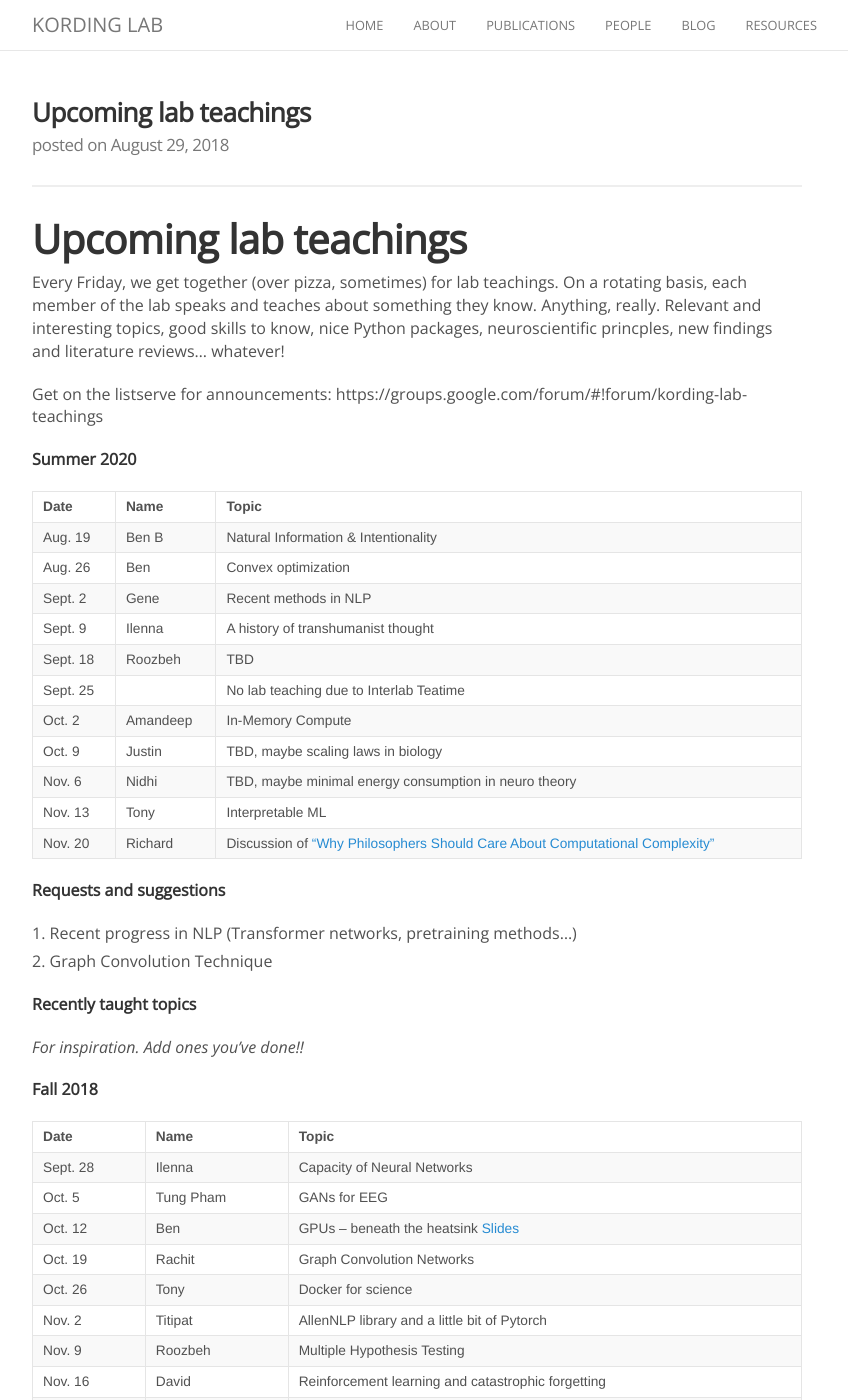
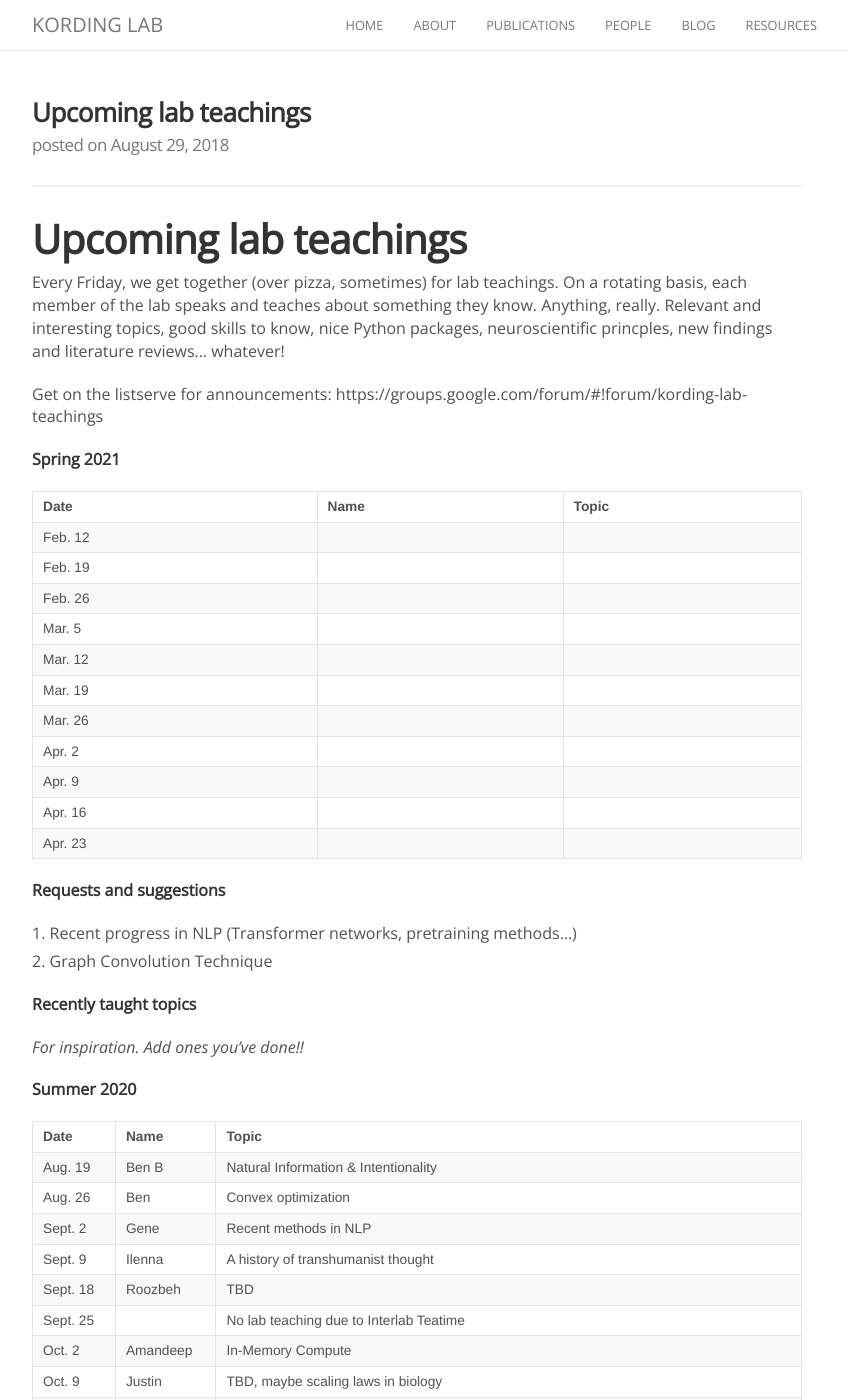
Before and after one commit to KordingLab/KordingLab.github.io, a Jekyll site: the page built from _posts/2018-08-29-upcoming-lab-teaching.md, in a window 1280 px wide and 1400 px high. Shown: the whole window, without its empty margins (223-1071 px from the left). Built offline with Jekyll 4.4.1, drawn with Linux system fonts in a browser that asks for light colours; nearby versions of some CDN libraries; comment, search, counter and statistics services are not loaded.

Commit message:
Update 2018-08-29-upcoming-lab-teaching.md

```diff
--- a/_posts/2018-08-29-upcoming-lab-teaching.md
+++ b/_posts/2018-08-29-upcoming-lab-teaching.md
@@ -14,6 +14,32 @@ neuroscientific princples, new findings and literature reviews... whatever!
 
 Get on the listserve for announcements: https://groups.google.com/forum/#!forum/kording-lab-teachings
 
+**Spring 2021**
+
+| Date | Name | Topic |
+|------|------|-------|
+| Feb. 12 | |  |
+| Feb. 19 |  |  |
+| Feb. 26 |  |  |
+| Mar. 5 |  |  |
+| Mar. 12 |  |  |
+| Mar. 19 |  |  |
+| Mar. 26 | | |
+| Apr. 2 |  | |
+| Apr. 9 |  |  |
+| Apr. 16 |  | |
+| Apr. 23 |  | |
+
+
+**Requests and suggestions**
+
+1. Recent progress in NLP (Transformer networks, pretraining methods...)
+2. Graph Convolution Technique
+
+**Recently taught topics**
+
+*For inspiration. Add ones you've done!!*
+
 **Summer 2020**
 
 | Date | Name | Topic |
@@ -26,19 +52,9 @@ Get on the listserve for announcements: https://groups.google.com/forum/#!forum/
 | Sept. 25 |  | No lab teaching due to Interlab Teatime |
 | Oct. 2 |Amandeep |In-Memory Compute |
 | Oct. 9 | Justin | TBD, maybe scaling laws in biology|
-| Nov. 6 | Nidhi | TBD, maybe minimal energy consumption in neuro theory |
+| Nov. 6 |  | |
 | Nov. 13 | Tony | Interpretable ML|
 | Nov. 20 | Richard | Discussion of ["Why Philosophers Should Care About Computational Complexity"](http://arxiv.org/abs/1108.1791) |
-
-
-**Requests and suggestions**
-
-1. Recent progress in NLP (Transformer networks, pretraining methods...)
-2. Graph Convolution Technique
-
-**Recently taught topics**
-
-*For inspiration. Add ones you've done!!*
 
 **Fall 2018**
 
```
